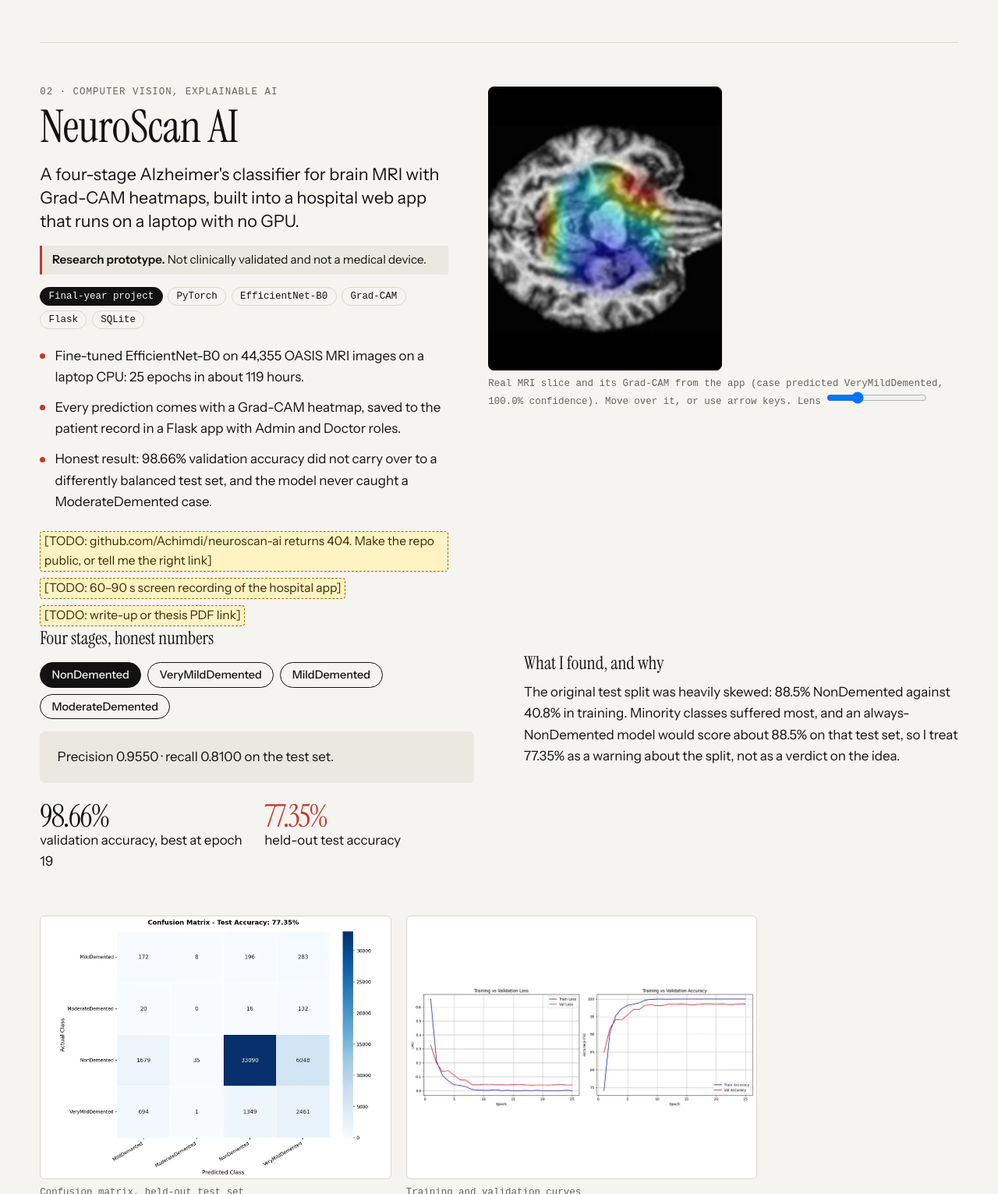
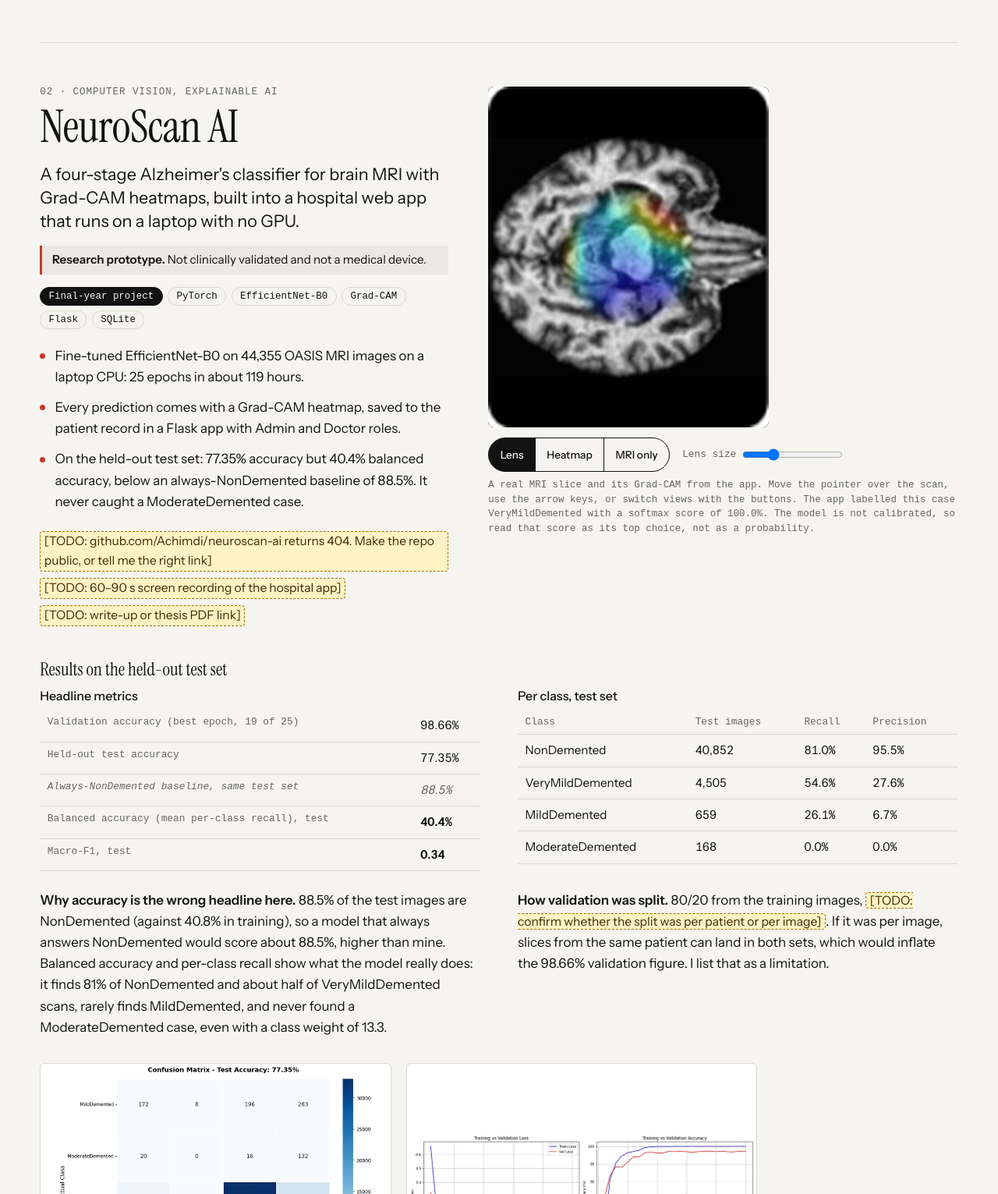
Before and after one commit to Achimdi/portfolio, a plain HTML site: page index.html in a window 1280 px wide. Shown: the part 2045-3576 px from the top of the page at 78% size. Drawn offline with Linux system fonts and the light colour scheme; animation ran at ten frames a second; a web font is replaced by a local one.

Commit message:
Task 3: present NeuroScan results honestly
- Replace the bare 98.66% / 77.35% numbers with a metrics table: validation
  accuracy, test accuracy, always-NonDemented baseline (88.5%), balanced
  accuracy (40.4%) and macro-F1 (0.34), plus per-class recall and precision
- Metrics computed from the confusion-matrix counts; they reproduce every
  previously published figure. Counts are also listed as a text table
- State plainly why accuracy is the wrong headline on this test set
- Train/validation split line with a TODO to confirm per patient or per image
- Note that the 100.0% softmax score is not calibrated
- Soften Grad-CAM wording to what was observed
- Lens gets Lens/Heatmap/MRI-only buttons (touch and keyboard friendly);
  without JS or with reduced motion the scan and heatmap show side by side
- Video slot ready for the screen recording (TODO)

Co-Authored-By: Claude Opus 5.5 <noreply@anthropic.com>

```diff
--- a/index.html
+++ b/index.html
@@ -144,6 +144,24 @@ th,td{text-align:left;padding:.5rem .6rem;border-bottom:1px solid var(--line);ve
 #lbc{font:.8rem var(--m);color:var(--mid);margin-top:.5rem}#lb form{display:flex;justify-content:flex-end;margin-bottom:.6rem}
 @media(max-width:900px){.card{grid-template-columns:1fr}}
 @media(max-width:700px){.grid{grid-template-columns:1fr}}
+/* refresh: NeuroScan results and Grad-CAM */
+.results{margin-top:2.5rem}.results>h4{margin-top:0}
+.results .cols{gap:clamp(1.2rem,4vw,3rem)}
+.metrics td{font-variant-numeric:tabular-nums;white-space:nowrap}.metrics tr.ref th,.metrics tr.ref td{color:var(--mid);font-style:italic}
+.notes{margin-top:1.5rem}.notes p{max-width:60ch}
+.gc-pair{display:grid;grid-template-columns:1fr 1fr;gap:.5rem;max-width:520px}
+.gc-pair img{width:100%;height:auto;border-radius:6px;background:#000}
+.gc .l-only{display:none}.gc.live .l-only{display:inline}.gc.live .s-only{display:none}
+.gc.live .gc-pair{display:block;position:relative;width:min(100%,360px);aspect-ratio:336/408;overflow:hidden;border-radius:8px;background:#000;touch-action:pan-y;cursor:crosshair;--x:50%;--y:50%;--r:90px}
+.gc.live .gc-pair img{position:absolute;inset:0;width:100%;height:100%;border-radius:0}
+.gc.live[data-v=lens] .cam{-webkit-mask:radial-gradient(circle var(--r) at var(--x) var(--y),#000 70%,#0000);mask:radial-gradient(circle var(--r) at var(--x) var(--y),#000 70%,#0000)}
+.gc.live[data-v=off] .cam{opacity:0}
+.gc-ctl{display:flex;flex-wrap:wrap;gap:.6rem 1rem;align-items:center;margin-top:.8rem}
+.gc-ctl .seg{display:flex}.gc-ctl .seg button{font:500 .85rem var(--b);border:1px solid var(--ink);background:none;color:var(--ink);padding:.5rem .9rem;min-height:44px;cursor:pointer;margin-left:-1px}
+.gc-ctl .seg button:first-child{border-radius:99px 0 0 99px;margin-left:0}.gc-ctl .seg button:last-child{border-radius:0 99px 99px 0}
+.gc-ctl .seg [aria-pressed=true]{background:var(--ink);color:var(--paper)}
+.gc-size{font:.8rem var(--m);color:var(--mid);display:flex;align-items:center;gap:.5rem}.gc:not([data-v=lens]) .gc-size{visibility:hidden}
+@media(max-width:700px){.metrics td{white-space:normal}th,td{padding:.45rem .35rem}table{font-size:.88rem}}
 </style></head><body>
 <div id="pre" role="dialog" aria-label="Intro"><h2 id="pn" aria-label="Chimdiume Azie"></h2><button id="skip">Skip intro</button></div>
 <nav><a class="brand" id="brand" href="#top" aria-label="Chimdiume Azie, home">Chimdiume Azie</a>
@@ -198,16 +216,44 @@ th,td{text-align:left;padding:.5rem .6rem;border-bottom:1px solid var(--line);ve
 <ul class="facts">
 <li>Fine-tuned EfficientNet-B0 on 44,355 OASIS MRI images on a laptop CPU: 25 epochs in about 119 hours.</li>
 <li>Every prediction comes with a Grad-CAM heatmap, saved to the patient record in a Flask app with Admin and Doctor roles.</li>
-<li>Honest result: 98.66% validation accuracy did not carry over to a differently balanced test set, and the model never caught a ModerateDemented case.</li>
+<li>On the held-out test set: 77.35% accuracy but 40.4% balanced accuracy, below an always-NonDemented baseline of 88.5%. It never caught a ModerateDemented case.</li>
 </ul>
-<p class="links"><span class="todo">[TODO: github.com/Achimdi/neuroscan-ai returns 404. Make the repo public, or tell me the right link]</span><span class="todo">[TODO: 60–90 s screen recording of the hospital app]</span><span class="todo">[TODO: write-up or thesis PDF link]</span></p>
+<p class="links"><span class="todo">[TODO: github.com/Achimdi/neuroscan-ai returns 404. Make the repo public, or tell me the right link]</span><span class="todo">[TODO: 60–90 s screen recording of the hospital app]</span><!-- When the recording exists, replace the TODO with: <a class="btn" href="assets/video/neuroscan.mp4">Watch the 90 s demo</a> --><span class="todo">[TODO: write-up or thesis PDF link]</span></p>
 </div>
-<figure class="cvis"><div class="lens" id="lens" tabindex="0" data-cur="Look" aria-label="Grad-CAM lens. Move the pointer or use arrow keys to reveal the heatmap over the MRI."><img src="assets/img/mri-slice.webp" alt="Brain MRI slice"><img class="cam" src="assets/img/gradcam.webp" alt="Grad-CAM heatmap of the same slice"></div>
-<figcaption>Real MRI slice and its Grad-CAM from the app (case predicted VeryMildDemented, 100.0% confidence). Move over it, or use arrow keys. <label>Lens <input type="range" id="lr" min="40" max="220" value="90"></label></figcaption></figure>
+<figure class="cvis gc" id="gc">
+<div class="gc-pair" id="lens" aria-label="Grad-CAM lens: move the pointer or use the arrow keys to reveal the heatmap over the MRI">
+<img src="assets/img/mri-slice.webp" width="336" height="408" alt="Axial brain MRI slice from the app.">
+<img class="cam" src="assets/img/gradcam.webp" width="336" height="408" alt="Grad-CAM heatmap for the same slice. Warm colours mark the regions that most influenced the prediction.">
 </div>
-<div class="cols results"><div><h4 style="margin-top:0">Four stages, honest numbers</h4><div class="stages" id="stg" role="group" aria-label="Stage"></div><div class="panel" id="sp" aria-live="polite"></div>
-<div class="big"><div><b><span class="cnt" data-to="98.66">98.66</span>%</b>validation accuracy, best at epoch 19</div><div class="t"><b><span class="cnt" data-to="77.35">77.35</span>%</b>held-out test accuracy</div></div></div>
-<div><h4>What I found, and why</h4><p>The original test split was heavily skewed: 88.5% NonDemented against 40.8% in training. Minority classes suffered most, and an always-NonDemented model would score about 88.5% on that test set, so I treat 77.35% as a warning about the split, not as a verdict on the idea.</p></div></div>
+<div class="gc-ctl" hidden><div class="seg" role="group" aria-label="Heatmap view"><button type="button" data-v="lens" aria-pressed="true">Lens</button><button type="button" data-v="full" aria-pressed="false">Heatmap</button><button type="button" data-v="off" aria-pressed="false">MRI only</button></div>
+<label class="gc-size">Lens size <input type="range" id="lr" min="40" max="220" value="90"></label></div>
+<figcaption>A real MRI slice and its Grad-CAM from the app. <span class="s-only">Left: the scan. Right: the heatmap.</span><span class="l-only">Move the pointer over the scan, use the arrow keys, or switch views with the buttons.</span> The app labelled this case VeryMildDemented with a softmax score of 100.0%. The model is not calibrated, so read that score as its top choice, not as a probability.</figcaption>
+</figure>
+</div>
+<div class="results">
+<h4>Results on the held-out test set</h4>
+<div class="cols">
+<table class="metrics"><caption>Headline metrics</caption><tbody>
+<tr><th scope="row">Validation accuracy (best epoch, 19 of 25)</th><td>98.66%</td></tr>
+<tr><th scope="row">Held-out test accuracy</th><td>77.35%</td></tr>
+<tr class="ref"><th scope="row">Always-NonDemented baseline, same test set</th><td>88.5%</td></tr>
+<tr><th scope="row">Balanced accuracy (mean per-class recall), test</th><td><b>40.4%</b></td></tr>
+<tr><th scope="row">Macro-F1, test</th><td><b>0.34</b></td></tr>
+</tbody></table>
+<table class="metrics"><caption>Per class, test set</caption><thead><tr><th scope="col">Class</th><th scope="col">Test images</th><th scope="col">Recall</th><th scope="col">Precision</th></tr></thead><tbody>
+<tr><td>Non<wbr>Demented</td><td>40,852</td><td>81.0%</td><td>95.5%</td></tr>
+<tr><td>VeryMild<wbr>Demented</td><td>4,505</td><td>54.6%</td><td>27.6%</td></tr>
+<tr><td>Mild<wbr>Demented</td><td>659</td><td>26.1%</td><td>6.7%</td></tr>
+<tr><td>Moderate<wbr>Demented</td><td>168</td><td>0.0%</td><td>0.0%</td></tr>
+</tbody></table>
+</div>
+<!-- Balanced accuracy, macro-F1 and the per-class figures are computed from the confusion-matrix counts in assets/img/confusion-matrix.webp
+     (also listed under Technical details). They reproduce the published 77.35% accuracy, the 88.5% baseline and every published precision and recall. -->
+<div class="cols notes">
+<p><b>Why accuracy is the wrong headline here.</b> 88.5% of the test images are NonDemented (against 40.8% in training), so a model that always answers NonDemented would score about 88.5%, higher than mine. Balanced accuracy and per-class recall show what the model really does: it finds 81% of NonDemented and about half of VeryMildDemented scans, rarely finds MildDemented, and never found a ModerateDemented case, even with a class weight of 13.3.</p>
+<p><b>How validation was split.</b> 80/20 from the training images, <span class="todo">[TODO: confirm whether the split was per patient or per image]</span>. If it was per image, slices from the same patient can land in both sets, which would inflate the 98.66% validation figure. I list that as a limitation.</p>
+</div>
+</div>
 <div class="grid">
 <figure><a class="zoom" href="assets/img/confusion-matrix.webp"><img src="assets/img/confusion-matrix.webp" width="800" height="660" loading="lazy" alt="Confusion matrix on the 46,184-image test set. Most NonDemented scans are correct; many are predicted VeryMildDemented, and no ModerateDemented scan is predicted correctly."></a><figcaption>Confusion matrix, held-out test set</figcaption></figure>
 <figure><a class="zoom" href="assets/img/training-curves.webp"><img src="assets/img/training-curves.webp" width="900" height="321" loading="lazy" alt="Training and validation loss and accuracy curves over 25 epochs."></a><figcaption>Training and validation curves</figcaption></figure>
@@ -215,8 +261,15 @@ th,td{text-align:left;padding:.5rem .6rem;border-bottom:1px solid var(--line);ve
 <figure><a class="zoom" href="assets/img/neuroscan-signin.webp"><img src="assets/img/neuroscan-signin.webp" width="700" height="620" loading="lazy" alt="NeuroScan AI sign-in screen with Admin and Doctor roles."></a><figcaption>Sign-in for Admin and Doctor roles</figcaption></figure>
 </div>
 <details class="tech"><summary>Technical details</summary><div>
-<h4>Model and explanations</h4><p>EfficientNet-B0 in PyTorch with transfer learning (timm, 4,012,672 parameters fine-tuned, 224×224 input). Grad-CAM heatmaps, which for Mild and Moderate cases concentrated on the hippocampus, medial temporal lobe and ventricles.</p>
+<h4>Model and explanations</h4><p>EfficientNet-B0 in PyTorch with transfer learning (timm, 4,012,672 parameters fine-tuned, 224×224 input). Grad-CAM heatmaps for every prediction. In the Mild and Moderate examples I looked at, the heatmaps tended to concentrate around the hippocampus, medial temporal lobe and ventricles. That is a visual observation, not a measured or clinically validated localisation.</p>
 <h4>Data and training</h4><p>OASIS Alzheimer's MRI from Kaggle: 44,355 training images (80/20 split) and a separate test set of 46,184. Class-weighted cross-entropy for imbalance, light augmentation, Adam at 1e-4, batch 32, 25 epochs, about 119 hours of training on a laptop with no GPU.</p>
+<h4>Confusion matrix counts</h4>
+<table><caption>Rows: actual class. Columns: predicted class. Test set, 46,184 images.</caption><thead><tr><th scope="col">Actual \ predicted</th><th scope="col">Mild</th><th scope="col">Moderate</th><th scope="col">Non</th><th scope="col">VeryMild</th></tr></thead><tbody>
+<tr><th scope="row">Mild<wbr>Demented</th><td>172</td><td>8</td><td>196</td><td>283</td></tr>
+<tr><th scope="row">Moderate<wbr>Demented</th><td>20</td><td>0</td><td>16</td><td>132</td></tr>
+<tr><th scope="row">Non<wbr>Demented</th><td>1,679</td><td>35</td><td>33,090</td><td>6,048</td></tr>
+<tr><th scope="row">VeryMild<wbr>Demented</th><td>694</td><td>1</td><td>1,349</td><td>2,461</td></tr>
+</tbody></table>
 <h4>Hospital app</h4><p>Flask app with Admin and Doctor roles, JWT authentication, one-time registration codes, patient records, MRI upload, saved results and an audit trail for patient transfers (SQLite, SQLAlchemy, 6 tables).</p>
 <h4>Next steps</h4><p>Stratified splitting, GPU training, local Nigerian hospital data, clinical validation, longitudinal tracking and a lightweight offline or mobile version.</p>
 <p class="mono">Stack: Python, PyTorch, timm, torchvision, OpenCV, scikit-learn, NumPy, Pandas, Matplotlib, Seaborn, Flask, Flask-JWT-Extended, Flask-SQLAlchemy, SQLite, HTML/CSS/JavaScript.</p>
@@ -255,7 +308,6 @@ th,td{text-align:left;padding:.5rem .6rem;border-bottom:1px solid var(--line);ve
 </main>
 <script>
 const D={email:'chimdiazie2022@gmail.com',
-stages:{NonDemented:'Precision 0.9550 · recall 0.8100 on the test set.',VeryMildDemented:'Recall 0.5463 on the test set. The Grad-CAM beside this one is a case the app called VeryMildDemented.',MildDemented:'Precision 0.0671 · recall 0.2610. Heatmaps for Mild cases concentrated on the hippocampus, medial temporal lobe and ventricles.',ModerateDemented:'168 test samples, none found (recall 0). Class weight 13.312 was not enough on its own; this is the clearest case for better splits and more data.'},
 skills:{'Machine learning':['PyTorch','transfer learning','CNNs','Grad-CAM','explainable AI','scikit-learn','OpenCV','NumPy','Pandas','precision, recall, F1','confusion matrix','ROC','class imbalance','local LLMs beside cloud models'],'Web and backend':['HTML','CSS','JavaScript','Flask','REST APIs','JWT authentication','SQLite','SQLAlchemy'],'Mobile':['Flutter'],'Tools':['Python','Git and GitHub','VS Code']},
 depth:{'Machine learning':'Used end to end in the final-year project.','Web and backend':'Built the full hospital app myself.','Mobile':'Working knowledge only.','Tools':'Daily drivers.'},
 demo:[{f:1,r:'Routed to Llama on this machine: a short question needs little reasoning, so it stays local and costs nothing per request.',a:'An API is a set of agreed requests a program can make to another program, such as asking a weather service for tomorrow\'s forecast and getting data back.'},{f:0,r:'Escalated to Claude in the cloud: a multi-step comparison needs deeper reasoning than a quick local answer.',a:'Local hosting is cheaper and private but limited by your hardware. Cloud hosting scales and stays online but costs per use. A hybrid keeps routine work local and escalates only hard problems.'}]};
@@ -299,13 +351,13 @@ const th=$('#th'),setT=t=>{document.documentElement.dataset.theme=t;th.textConte
 setT(st||'light');th.onclick=()=>setT(document.documentElement.dataset.theme==='dark'?'light':'dark');
 /* portrait */
 $('#por').onclick=()=>$('#por').classList.toggle('sw');
-/* lens */
-const L=$('#lens');function lens(e){const r=L.getBoundingClientRect();L.style.setProperty('--x',((e.clientX-r.left)/r.width*100)+'%');L.style.setProperty('--y',((e.clientY-r.top)/r.height*100)+'%')}
+/* Grad-CAM lens: static side-by-side without JS or with reduced motion */
+const gc=$('#gc'),L=$('#lens');if(!RM){gc.classList.add('live');gc.dataset.v='lens';$('.gc-ctl').hidden=false;L.tabIndex=0;L.setAttribute('role','img')}
+function lens(e){const r=L.getBoundingClientRect();L.style.setProperty('--x',((e.clientX-r.left)/r.width*100)+'%');L.style.setProperty('--y',((e.clientY-r.top)/r.height*100)+'%')}
 L.addEventListener('pointermove',lens);L.addEventListener('pointerdown',lens);
-L.addEventListener('keydown',e=>{const k={ArrowLeft:[-5,0],ArrowRight:[5,0],ArrowUp:[0,-5],ArrowDown:[0,5]}[e.key];if(!k)return;e.preventDefault();const g=a=>parseFloat(getComputedStyle(L).getPropertyValue(a));L.style.setProperty('--x',Math.min(100,Math.max(0,g('--x')+k[0]))+'%');L.style.setProperty('--y',Math.min(100,Math.max(0,g('--y')+k[1]))+'%')});
+L.addEventListener('keydown',e=>{const k={ArrowLeft:[-5,0],ArrowRight:[5,0],ArrowUp:[0,-5],ArrowDown:[0,5]}[e.key];if(!k||!gc.classList.contains('live'))return;e.preventDefault();const g=a=>parseFloat(getComputedStyle(L).getPropertyValue(a));L.style.setProperty('--x',Math.min(100,Math.max(0,g('--x')+k[0]))+'%');L.style.setProperty('--y',Math.min(100,Math.max(0,g('--y')+k[1]))+'%')});
 $('#lr').oninput=e=>L.style.setProperty('--r',e.target.value+'px');
-/* stages */
-const sg=$('#stg'),sp=$('#sp');Object.keys(D.stages).forEach((k,i)=>{const b=document.createElement('button');b.textContent=k;b.onclick=()=>{$$('#stg button').forEach(z=>z.setAttribute('aria-pressed',z===b));sp.textContent=D.stages[k]};sg.append(b);if(!i)b.click()});
+$$('.gc-ctl .seg button').forEach(b=>b.onclick=()=>{gc.dataset.v=b.dataset.v;$$('.gc-ctl .seg button').forEach(z=>z.setAttribute('aria-pressed',z===b))});
 /* nellow ring + demo */
 const R=$('#ring');R.parentElement.addEventListener('pointermove',e=>{const r=R.getBoundingClientRect();R.style.setProperty('--rx',(60+((e.clientY-r.top)/r.height-.5)*50)+'deg');R.style.setProperty('--ry',(((e.clientX-r.left)/r.width-.5)*60)+'deg')});
 let mode='fast';$$('.demo .seg button').forEach(b=>b.onclick=()=>{mode=b.dataset.m;$$('.demo .seg button').forEach(z=>z.setAttribute('aria-pressed',z===b))});
```
